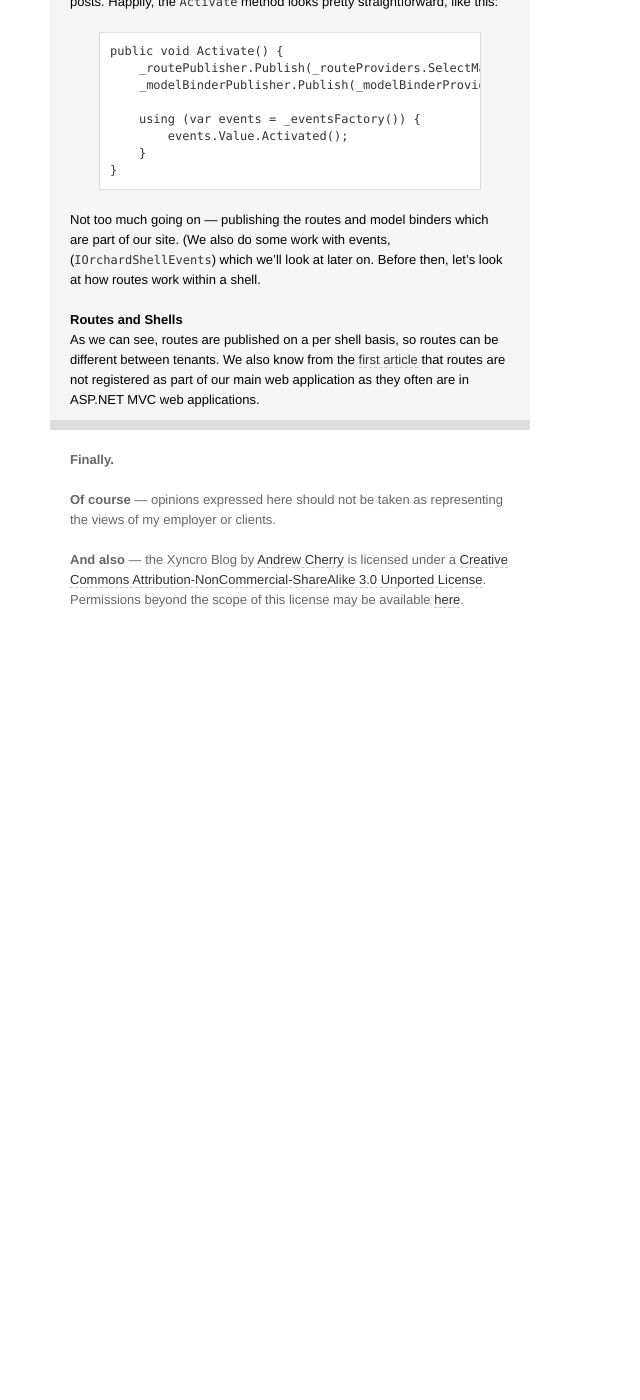
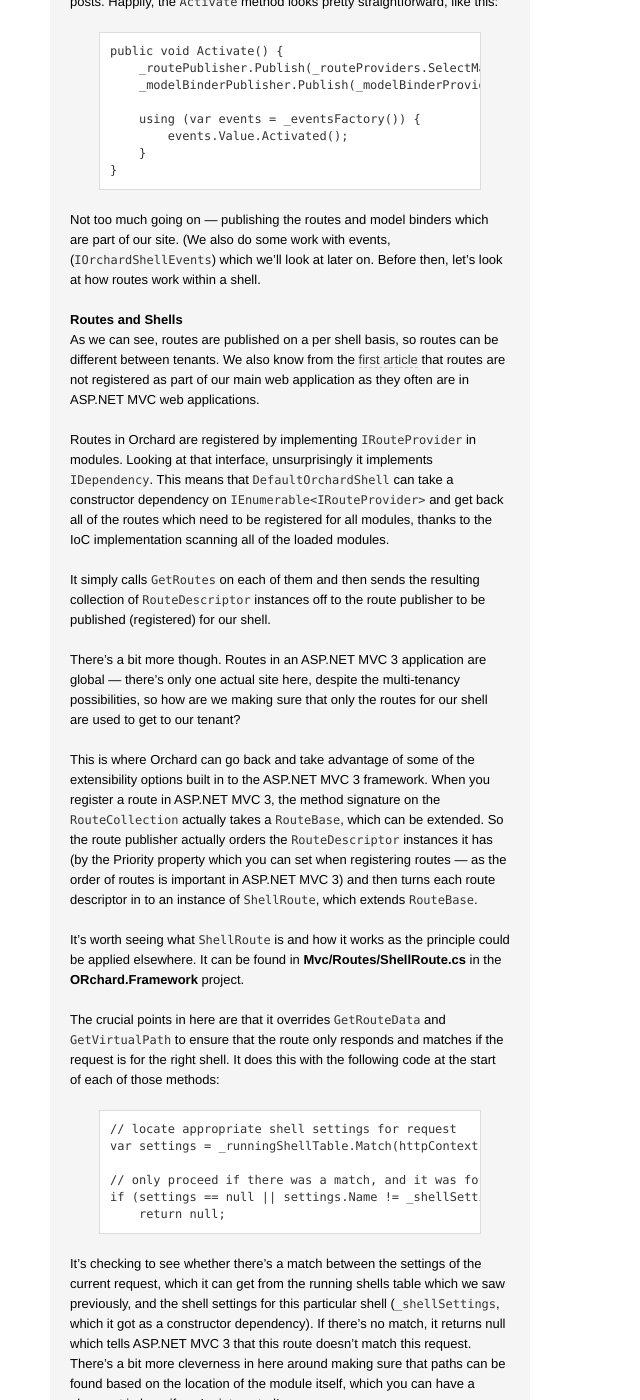
Before and after one commit to kolektiv/kolektiv.github.io, a Jekyll site: the page built from drafts/2011-09-06-orchard-shell-activation.md, in a window 1280 px wide and 1400 px high, scrolled down 1365 px. Shown: the whole window, without its empty margins (0-640 px from the left). Built offline with Jekyll 4.4.1, drawn with Linux system fonts in a browser that asks for light colours; before the commit the page ends 1995 px from its top, so only the background shows below that; some of the changed text lies outside the part shown.

Commit message:
finishing off draft post on shell start

```diff
--- a/drafts/2011-09-06-orchard-shell-activation.md
+++ b/drafts/2011-09-06-orchard-shell-activation.md
@@ -73,7 +73,83 @@
 
 As we can see, routes are published on a per shell basis, so routes can be different between tenants. We also know from the [first article][Orchard Startup] that routes are not registered as part of our main web application as they often are in ASP.NET MVC web applications.
 
+Routes in Orchard are registered by implementing `IRouteProvider` in modules. Looking at that interface, unsurprisingly it implements `IDependency`. This means that `DefaultOrchardShell` can take a constructor dependency on `IEnumerable<IRouteProvider>` and get back all of the routes which need to be registered for all modules, thanks to the IoC implementation scanning all of the loaded modules.
 
+It simply calls `GetRoutes` on each of them and then sends the resulting collection of `RouteDescriptor` instances off to the route publisher to be published (registered) for our shell.
+
+There's a bit more though. Routes in an ASP.NET MVC 3 application are global &mdash; there's only one actual site here, despite the multi-tenancy possibilities, so how are we making sure that only the routes for our shell are used to get to our tenant?
+
+This is where Orchard can go back and take advantage of some of the extensibility options built in to the ASP.NET MVC 3 framework. When you register a route in ASP.NET MVC 3, the method signature on the `RouteCollection` actually takes a `RouteBase`, which can be extended. So the route publisher actually orders the `RouteDescriptor` instances it has (by the Priority property which you can set when registering routes &mdash; as the order of routes is important in ASP.NET MVC 3) and then turns each route descriptor in to an instance of `ShellRoute`, which extends `RouteBase`.
+
+It's worth seeing what `ShellRoute` is and how it works as the principle could be applied elsewhere. It can be found in **Mvc/Routes/ShellRoute.cs** in the **ORchard.Framework** project.
+
+The crucial points in here are that it overrides `GetRouteData` and `GetVirtualPath` to ensure that the route only responds and matches if the request is for the right shell. It does this with the following code at the start of each of those methods:
+
+{% highlight csharp %}
+
+// locate appropriate shell settings for request
+var settings = _runningShellTable.Match(httpContext);
+
+// only proceed if there was a match, and it was for this client
+if (settings == null || settings.Name != _shellSettings.Name)
+    return null;
+
+{% endhighlight %}
+
+It's checking to see whether there's a match between the settings of the current request, which it can get from the running shells table which we saw previously, and the shell settings for this particular shell (`_shellSettings`, which it got as a constructor dependency). If there's no match, it returns null which tells ASP.NET MVC 3 that this route doesn't match this request. There's a bit more cleverness in here around making sure that paths can be found based on the location of the module itself, which you can have a glance at in here if you're interested!
+
+For now though, we'll content ourselves with knowing how the routes are registered on a per shell basis and then how they behave during a request to the application, based on which shell the request was for.
+
+## Model Binders and Shells
+
+If we go back to our `DefaultOrchardHost` the next line after publishing our routes was registering model binders. This is another ASP.NET MVC concept and the way we're doing this looks very similar to the way Orchard handled the routes.
+
+In fact it's pretty much exactly the same, meaning we don't need to dive in to this too far, except to note one thing &mdash; it isn't really implemented! Our `ModelBinderPublisher` actually looks like this:
+
+{% highlight csharp %}
+
+public class ModelBinderPublisher : IModelBinderPublisher {
+    private readonly ModelBinderDictionary _binders;
+
+    public ModelBinderPublisher(ModelBinderDictionary binders) {
+        _binders = binders;
+    }
+
+    public void Publish(IEnumerable<ModelBinderDescriptor> binders) {
+        // MultiTenancy: should hook default model binder instead and rely on shell-specific binders (instead adding to type dictionary)
+        foreach (var descriptor in binders) {
+            _binders[descriptor.Type] = descriptor.ModelBinder;
+        }
+    }
+}
+
+{% endhighlight %}
+
+As you can see, it doesn't really deal with multi-tenancy for model binders yet &mdash; Orchard is only at version 1.2xxx after all! In practice it probably isn't a problem, but you'll know where to look if it is, or when it gets implemented.
+
+## Orchard Events
+
+The last part of `Activate` method in the shell was this:
+
+{% highlight csharp %}
+
+using (var events = _eventsFactory()) {
+    events.Value.Activated();
+}
+
+{% endhighlight %}
+
+It's using `eventsFactory`, which is a function it acquired as a constructor dependency, to get an instance of `IOrchardShellEvents`, and calling the `Activated` method on it.
+
+This can be used to signal changes in application status to allow things like background tasks (which will be covered in another article) to take actions at key points in the application lifecycle.
+
+## Activation Complete!
+
+That's essentially it for the shell activation. As always I'd encourage you to go and dive deeper in to the source around the parts I've called out here &mdash; there's a lot of interesting code although I've tried to highlight the most relevant parts.
+
+We've seen how the shell registeres routes and binders when it starts up in such a way as to have them only apply to that shell when they should. We also saw how the dependency system influences the design of the framework here &mdash; recall how the IoC implementation made it easy for Orchard to get all of the route pproviders that had been implemented across all relevant modules.
+
+Hopefully you'll come back for the next article, which is going to start to look at the request lifecycle &mdash; now that we've got our application up and running. It'll be linked from the [overview][Orchard Internals] once it's ready.
 
 [Orchard Host]: /orchard/2011/09/01/orchard-host.html
 [Orchard Startup]: /orchard/2011/08/30/orchard-startup-process.html
```
